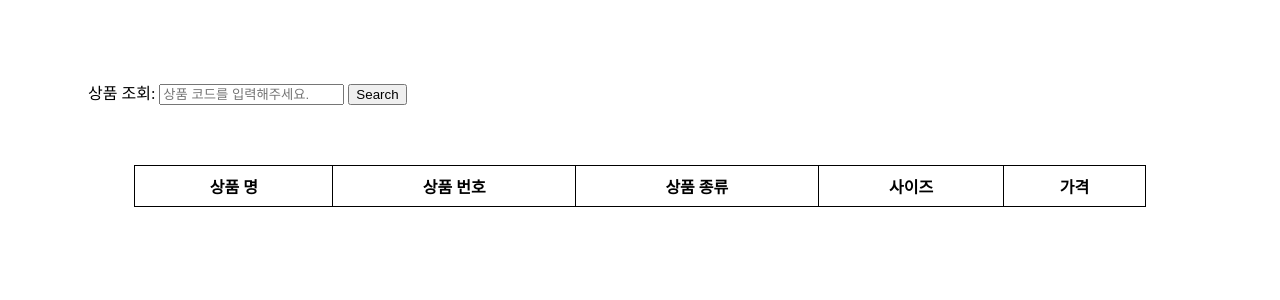
After one commit to sungsu05/Django_Project, a Django app: page /inbound/ in a window 1280 px wide. The commit adds this page. Shown: the top 300 px of the page. Run offline with Django 4.2, Linux system fonts and the light colour scheme; lists and menus that the app fills with data are empty.

Commit message:
create proudct search

```diff
--- a/DjangoProject/settings.py
+++ b/DjangoProject/settings.py
@@ -39,6 +39,7 @@ INSTALLED_APPS = [
     'django.contrib.staticfiles',
     'user',
     'base',
+    'inbound',
 ]
 
 MIDDLEWARE = [
--- a/DjangoProject/urls.py
+++ b/DjangoProject/urls.py
@@ -4,4 +4,5 @@ urlpatterns = [
     path('admin/', admin.site.urls), # 관리자 페이지
     path('',include('user.urls')), # user app url 연결
     path('',include('base.urls')), # base app url 연결
+    path('',include('inbound.urls')), # inbound app url 연결
 ]
--- a/base/admin.py
+++ b/base/admin.py
@@ -3,6 +3,4 @@ from django.contrib import admin
 from .models import Product
 # 우리가 생성한 모델을 가져오는 것
 
-# Register your models here.
 admin.site.register(Product)
-# 이 코드가 나의 UserModel을 Admin에 추가 해 줍니다
--- a/base/models.py
+++ b/base/models.py
@@ -9,6 +9,7 @@ class Product(models.Model):
     name = models.CharField(max_length=20)
     type = models.CharField(max_length=200)
     price = models.FloatField(null=True, default=0)
+
     sizes = (
         ('S', 'Small'),
         ('M', 'Medium'),
--- a/base/views.py
+++ b/base/views.py
@@ -1,8 +1,6 @@
-from django.shortcuts import render,redirect
+from django.shortcuts import render
 from .models import Product
 from django.contrib.auth.decorators import login_required
-from .models import UserModel
-from django.db.models import F
 
 #base화면 html 출력
 def base(request):
@@ -11,7 +9,7 @@ def base(request):
 
 
 # 상품 등록
-@login_required(login_url='/sign-in/')
+@login_required
 def registrations(request):
     if request.method == 'GET':
         return render(request, 'base/product.html')
--- /dev/null
+++ b/inbound/admin.py
@@ -0,0 +1,3 @@
+from django.contrib import admin
+from .models import Inbound
+# Register your models here.
--- /dev/null
+++ b/inbound/apps.py
@@ -0,0 +1,6 @@
+from django.apps import AppConfig
+
+
+class InboundConfig(AppConfig):
+    default_auto_field = 'django.db.models.BigAutoField'
+    name = 'inbound'
--- /dev/null
+++ b/inbound/tests.py
@@ -0,0 +1 @@
+from django.test import TestCase
--- /dev/null
+++ b/inbound/urls.py
@@ -0,0 +1,8 @@
+from django.urls import path
+from . import views
+
+urlpatterns = [
+    path('inbound/', views.inbound_create, name='inbound'),
+    path('product-code-search/', views.search, name='inbound'),
+
+]
--- /dev/null
+++ b/inbound/views.py
@@ -0,0 +1,21 @@
+from django.shortcuts import render,redirect
+from django.contrib.auth.decorators import login_required
+from .models import Inbound
+from base.models import Product
+
+def inbound_create(request):
+    return render(request, 'inbound/inbound.html')
+
+
+# 코드번호로 상품 검색
+@login_required
+def search(request):
+    if request.method == 'GET':
+        return redirect('/')
+    elif request.method == 'POST':
+        serch_code = request.POST.get('product-code')
+        product_code = Product.objects.filter(code=serch_code)
+        if product_code:
+            return render(request, 'inbound/inbound.html', {'product': product_code})
+        else :
+            return render(request, 'inbound/inbound.html',{"error":"코드번호와 일치하는 상품이 없습니다."})
--- a/templates/base.html
+++ b/templates/base.html
@@ -50,7 +50,7 @@
         <a href="/product">
             <div class="btn">상품 추가</div>
         </a>
-        <a href="/product">
+        <a href="/inbound">
             <div class="btn">상품 입고</div>
         </a>
         <a href="/product">
--- /dev/null
+++ b/templates/inbound/inbound.html
@@ -0,0 +1,67 @@
+<!DOCTYPE html>
+<html>
+<head>
+    <title>제품 등록</title>
+</head>
+<style>
+    table {
+        width: 80%;
+        margin: 0 auto;
+        border-collapse: collapse;
+    }
+
+    th, td {
+        border: 1px solid black;
+        padding: 8px;
+        text-align: center;
+    }
+</style>
+<body>
+<form method="POST" action="/product-code-search/">
+    {% csrf_token %}
+    <div style="margin-top: 80px; margin-left: 80px">
+        <label for="product-code">상품 조회:</label>
+        <input type="text" id="product-code" name="product-code" placeholder="상품 코드를 입력해주세요.">
+        <input type="submit" value="Search">
+    </div>
+</form>
+
+<form method="POST">
+    {% for item in product %}
+        {% csrf_token %}
+        <label for="input-inbound">입고:</label>
+        <input type="text" id="input-inbound" name="input-inbound" placeholder="입고 수량을 입력해주세요.">
+        <input type="submit" value="Search">
+    {% endfor %}
+</form>
+{% if error %}
+    <div style="background-color: tan; color: white; width: 300px; margin-left: 80px;">
+        {{ error }}
+    </div>
+{% endif %}
+
+
+<table style="margin-top: 60px">
+    <thead>
+    <tr>
+        <th>상품 명</th>
+        <th>상품 번호</th>
+        <th>상품 종류</th>
+        <th>사이즈</th>
+        <th>가격</th>
+    </tr>
+    </thead>
+    <tbody>
+    {% for item in product %}
+        <tr>
+            <td>{{ item.name }}</td>
+            <td>{{ item.code }}</td>
+            <td>{{ item.type }}</td>
+            <td>{{ item.size }}</td>
+            <td>{{ item.price }}</td>
+        </tr>
+    {% endfor %}
+    </tbody>
+</table>
+</body>
+</html>
```
Also changed, not shown: inbound/models.py (added, +11 -0 lines), templates/base/product.html (+0 -7 lines), base/migrations/0003_product_total.py (added), base/migrations/0004_remove_product_total.py (added), db.sqlite3, inbound/__init__.py (added), inbound/migrations/__init__.py (added).
